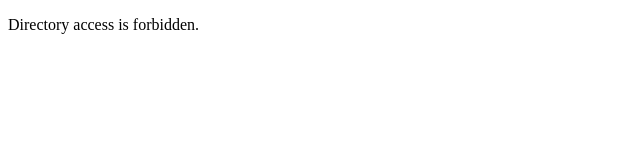
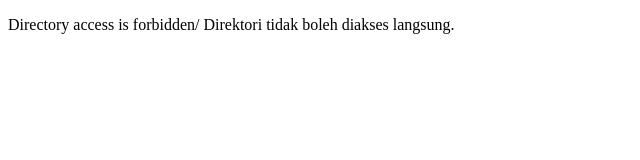
Before and after one commit to boedyirh/penggajian, a plain HTML site: page index.html in a window 1280 px wide. Shown: the whole page, without its empty margins (0-640 px from the left). Drawn offline with Linux system fonts and the light colour scheme.

Commit message:
Update index.html
Penambahan keterangan dalam bahasa indonesia

```diff
--- a/index.html
+++ b/index.html
@@ -5,7 +5,7 @@
 </head>
 <body>
 
-<p>Directory access is forbidden.</p>
+<p>Directory access is forbidden/ Direktori tidak boleh diakses langsung.</p>
 
 </body>
 </html>
```
